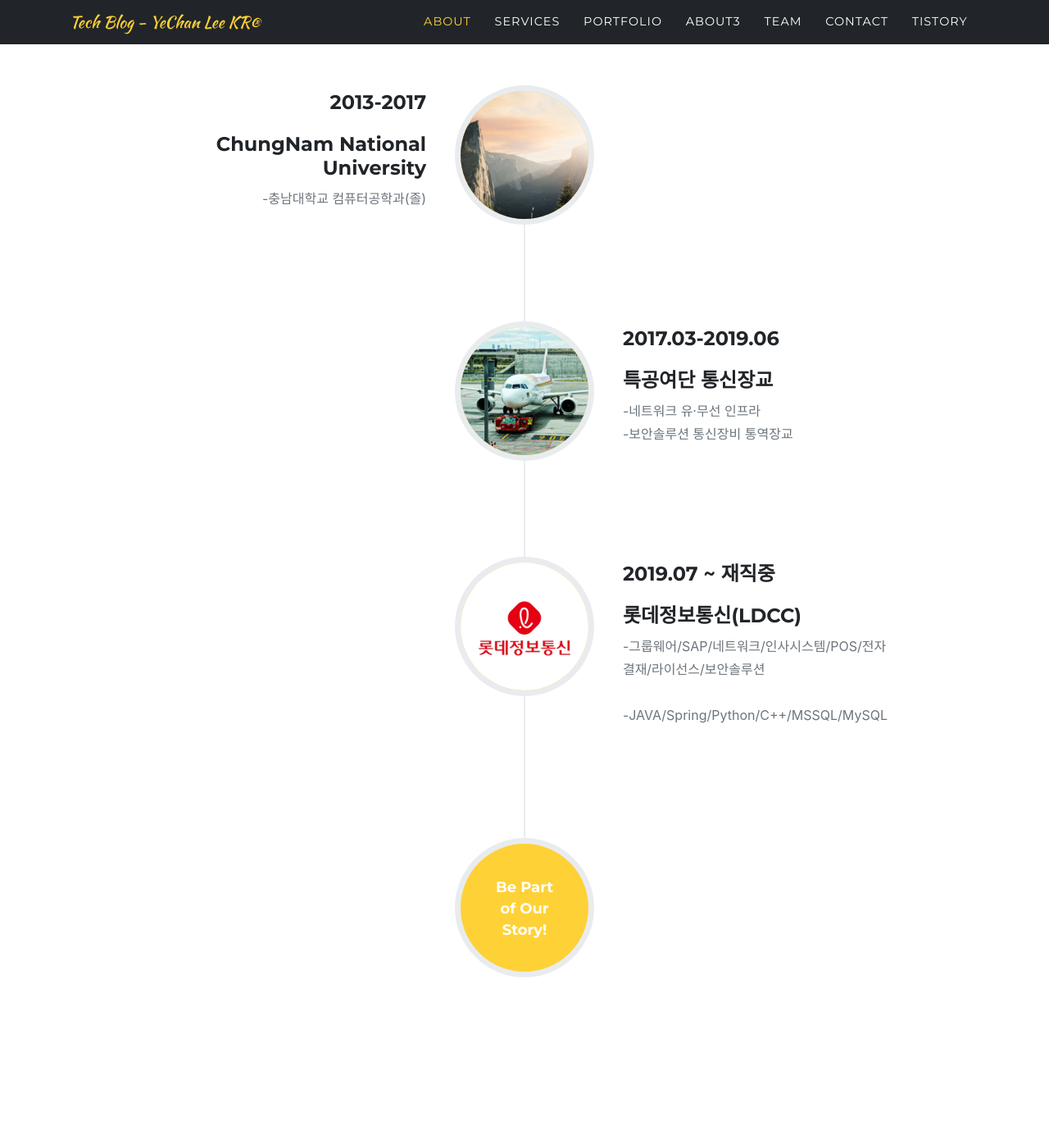
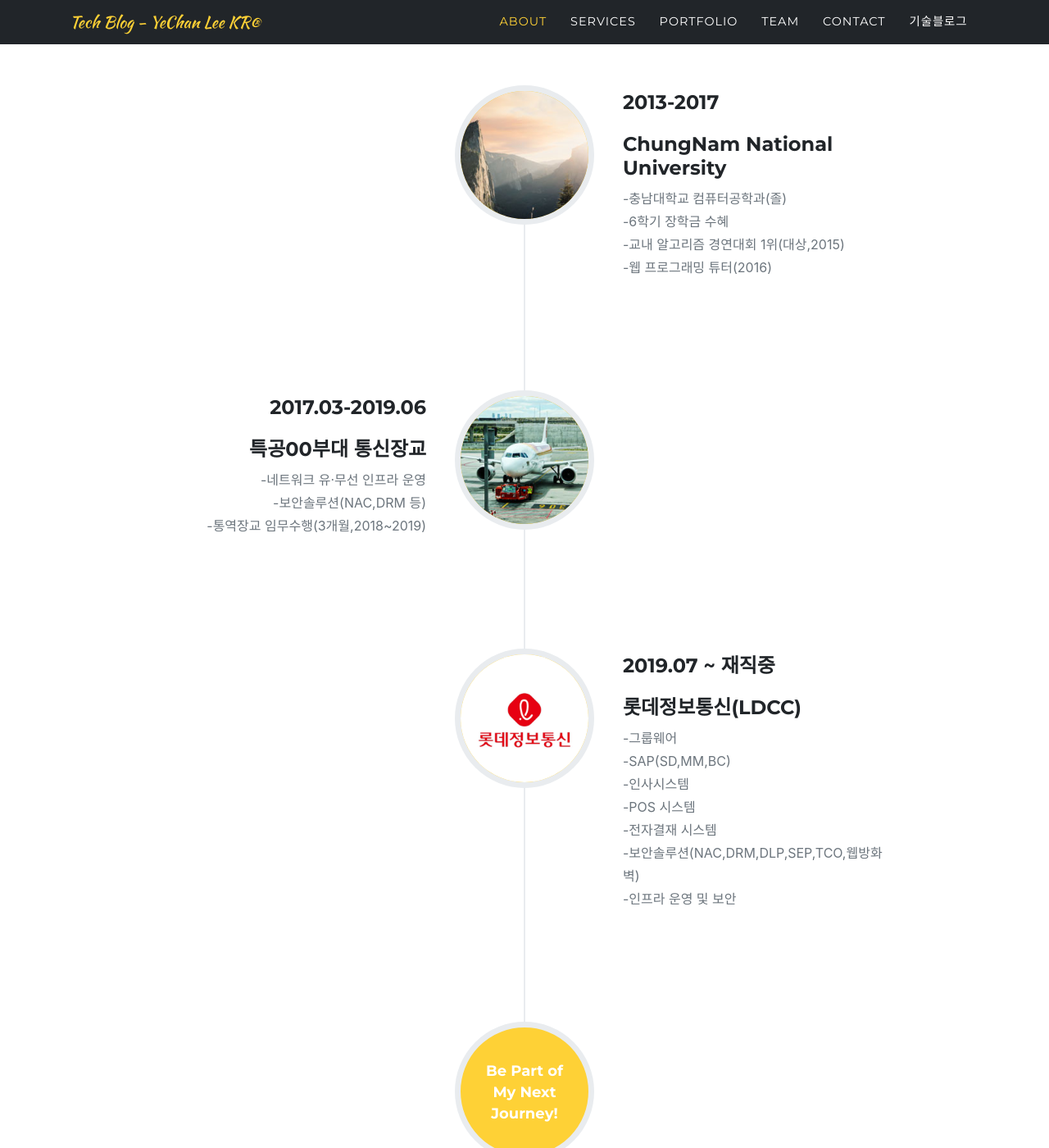
Before and after one commit to yechanlee/yechanlee.github.io, a Jekyll site: the page built from index.md, in a window 1280 px wide and 1400 px high, scrolled down 842 px. Shown: the whole window at 82% size. Built offline with Jekyll 4.4.1, drawn with Linux system fonts in a browser that asks for light colours; some web fonts are replaced; our own code applies the rules of GitHub Pages for plain Markdown files; comment, search, counter and statistics services are not loaded; some of the changed text lies outside the part shown.

Commit message:
20211215

```diff
--- a/_config.yml
+++ b/_config.yml
@@ -34,6 +34,7 @@ collections:
 
 markdown: kramdown
 encoding: utf-8
+
 # Uncomment following line to use Formspree form ID based URL instead of email based URL
 # Details: https://help.formspree.io/hc/en-us/articles/360017735154-How-to-prevent-spam
 # formspree_form_path: "f/a_form_id"
--- a/_data/navigation.yml
+++ b/_data/navigation.yml
@@ -19,13 +19,11 @@ en: &DEFAULT_EN
       section: services
     - title: "Portfolio"
       section: portfolio
-    - title: "About3"
-      section: assets/pages/
     - title: "Team"
       section: team
     - title: "Contact"
       section: contact
-    - title: "Tistory"
+    - title: "기술블로그"
       url: https://yellongs.tistory.com/
 en-US:
   <<: *DEFAULT_EN
--- a/_data/sitetext.yml
+++ b/_data/sitetext.yml
@@ -27,23 +27,24 @@ en: &DEFAULT_EN
     events:
       - title: "ChungNam National University"
         year: "2013-2017"
-        desc: "-충남대학교 컴퓨터공학과(졸)"
+        desc: "-충남대학교 컴퓨터공학과(졸) <br> -6학기 장학금 수혜 <br> -교내 알고리즘 경연대회 1위(대상,2015) <br> -웹 프로그래밍 튜터(2016) "
         image: assets/img/timeline/1.jpg
         alt:
-      - title: "특공여단 통신장교"
+        align: right
+      - title: "특공00부대 통신장교"
         year: "2017.03-2019.06"
-        desc: "-네트워크 유·무선 인프라  <br> -보안솔루션  통신장비  통역장교"
+        desc: "-네트워크 유·무선 인프라 운영 <br> -보안솔루션(NAC,DRM 등) <br> -통역장교 임무수행(3개월,2018~2019)"
         image: assets/img/timeline/2.jpg
         alt:
       - title: "롯데정보통신(LDCC)"
         year: "2019.07 ~ 재직중"
-        desc: "-그룹웨어/SAP/네트워크/인사시스템/POS/전자결재/라이선스/보안솔루션 <br> <br>  -JAVA/Spring/Python/C++/MSSQL/MySQL"
+        desc: "-그룹웨어 <br> -SAP(SD,MM,BC) <br> -인사시스템 <br> -POS 시스템 <br> -전자결재 시스템 <br> -보안솔루션(NAC,DRM,DLP,SEP,TCO,웹방화벽) <br> -인프라 운영 및 보안 "
         image: assets/img/timeline/ldcc.jpg
         alt: image alt text
 
         # you can enforce the alignment
         align: right
-    end: "Be Part <br> of Our <br> Story!"
+    end: "Be Part of <br>  My Next <br> Journey!"
 
   services:
     title: "기술 스택"
@@ -51,10 +52,10 @@ en: &DEFAULT_EN
     section: services
     list:
       - title: "Java"
-        desc: "-Java 6.0  <br> -Java 8.0  <br>"
+        desc: "Spring Boot, JPA"
         icon: fab fa-java #find more at https://fontawesome.com/icons
       - title: "Python"
-        desc: "알고리즘 풀이, 엑셀 파일 입출력 프로그램 개발, 파이썬 언어 블로그 정리 등"
+        desc: "알고리즘 풀이, 파이썬 언어 블로그 정리 등"
         icon: fab fa-python
       #- title: "[Markdown](https://en.wikipedia.org/wiki/Markdown)"
       - title: "Database"
@@ -105,7 +106,20 @@ en: &DEFAULT_EN
           - url: https://facebook.com
             icon: fab fa-facebook-f
           - url: https://linkedin.com
-            icon: fab fa-linkedin-in
+            icon: fab fa-linkedin-
+
+      - name: "Heok Se Li"
+        role: "The Water Man"
+        image: assets/img/team/500x500.jpg
+        social:
+          - url: https://twitter.com
+            icon: fab fa-twitter
+          - url: https://facebook.com
+            icon: fab fa-facebook-f
+          - url: https://linkedin.com
+            icon: fab fa-linkedin-
+
+
 
 
   contact:
--- a/_includes/timeline.html
+++ b/_includes/timeline.html
@@ -38,7 +38,7 @@
                   <h4 class="subheading">{{ event.title }}</h4>
                 </div>
                 <div class="timeline-body">
-                  <div class="text-muted">{{ event.desc | markdownify }}</div>
+                  <div class="text-muted" >{{ event.desc | markdownify }}</div>
                 </div>
               </div>
             </li>
```
Also changed, not shown: _layouts/post.html (added, +13 -0 lines), assets/pages/about2.md (deleted, +0 -11 lines).
